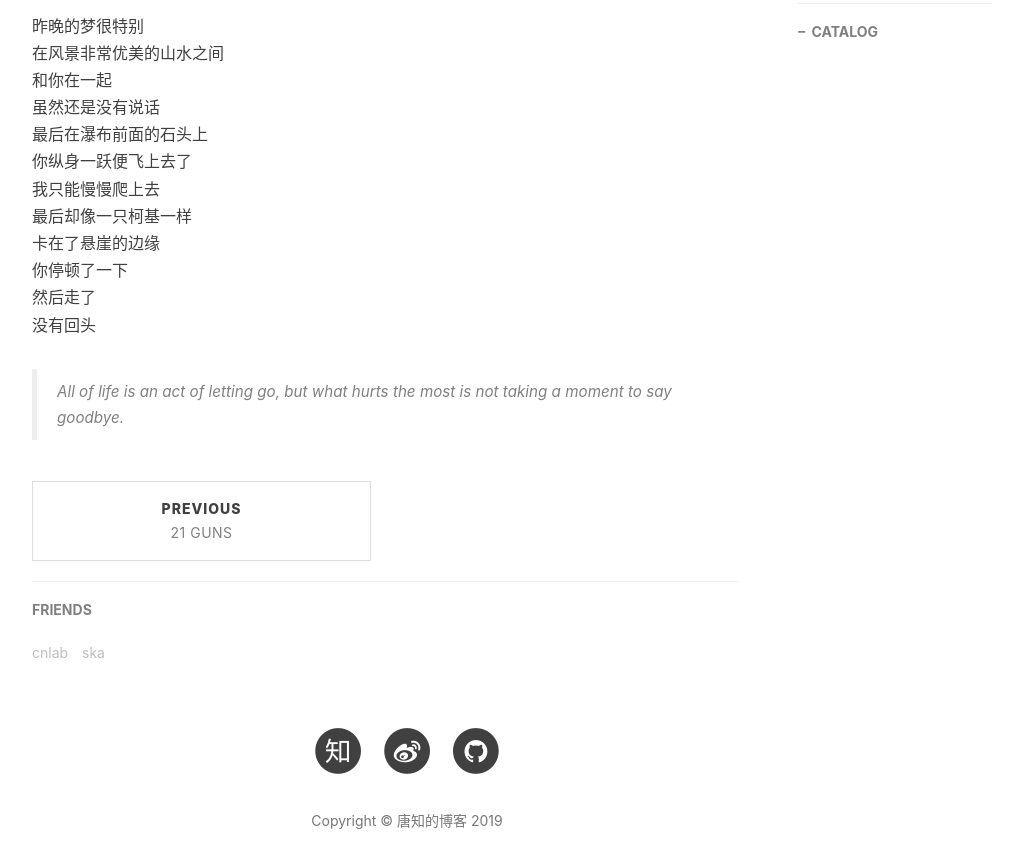
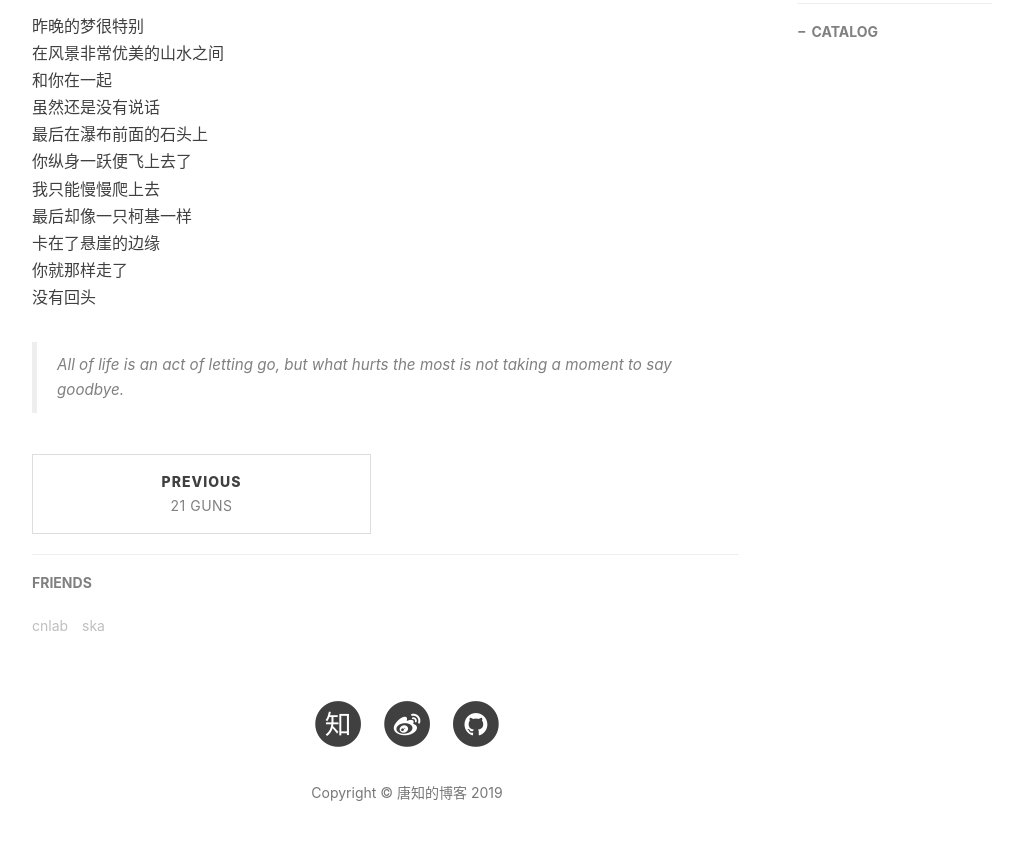
Before and after one commit to Joewn/Joewn.github.io, a Jekyll site: the page built from _posts/2019-10-12-dream.md, in a window 1280 px wide and 900 px high, scrolled down 560 px. Shown: the top 868 px of the window, without its empty margins (233-1256 px from the left). Built offline with Jekyll 4.4.1, drawn with Linux system fonts in a browser that asks for light colours; nearby versions of some CDN libraries; comment, search, counter and statistics services are not loaded.

Commit message:
Update 2019-10-12-dream.md

```diff
--- a/_posts/2019-10-12-dream.md
+++ b/_posts/2019-10-12-dream.md
@@ -19,8 +19,7 @@ tags:
 我只能慢慢爬上去
 最后却像一只柯基一样
 卡在了悬崖的边缘
-你停顿了一下
-然后走了
+你就那样走了
 没有回头
 
 >*All of life is an act of letting go, but what hurts the most is not taking a moment to say goodbye.*
```
